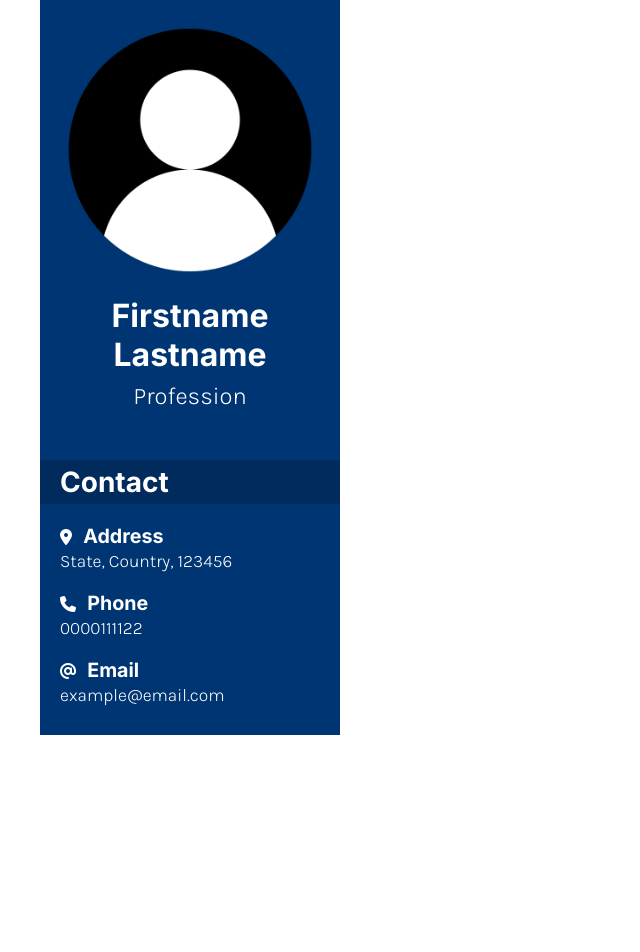
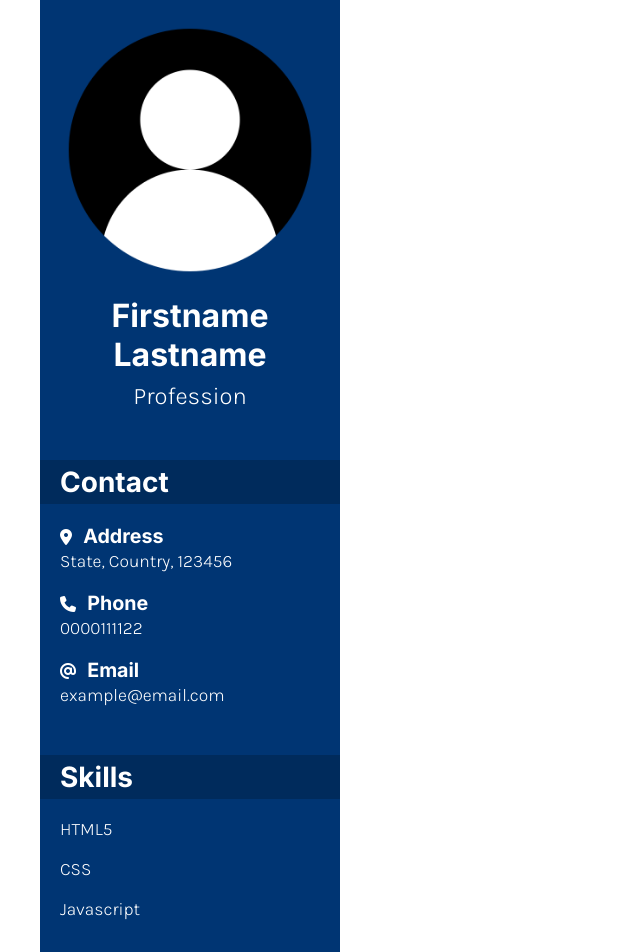
Before and after one commit to heyyayesh/cv-builder, a React (Create React App) app: page / in a window 1280 px wide. Shown: the top 952 px of the page, without its empty margins (0-640 px from the left). Before the commit the page ends 800 px from the top, so only its background shows below. Built offline with nearby package versions, Linux system fonts and the light colour scheme.

Commit message:
Add skills section

```diff
--- a/package.json
+++ b/package.json
@@ -6,6 +6,7 @@
     "@testing-library/jest-dom": "^5.16.2",
     "@testing-library/react": "^12.1.2",
     "@testing-library/user-event": "^13.5.0",
+    "nanoid": "^3.3.2",
     "react": "^17.0.2",
     "react-dom": "^17.0.2",
     "react-scripts": "5.0.0",
--- a/src/App.js
+++ b/src/App.js
@@ -1,6 +1,7 @@
 import './App.css';
 import Biodata from './components/Biodata';
 import Contact from './components/Contact';
+import Skills from './components/Skills';
 
 function App() {
   return (
@@ -8,6 +9,7 @@ function App() {
       <aside>
         <Biodata />
         <Contact />
+        <Skills />
       </aside>
     </div>
   );
--- a/src/components/Contact.js
+++ b/src/components/Contact.js
@@ -22,17 +22,17 @@ function Contact() {
     <div className={styles.Contact}>
       <h2>Contact</h2>
       <div>
-      <i class="fa-solid fa-location-dot"></i><h3>Address</h3>
+      <i className="fa-solid fa-location-dot"></i><h3>Address</h3>
         <EditableText type='address' content={contact.address} handleChange={handleChange} />
       </div>
 
       <div>
-      <i class="fa-solid fa-phone"></i><h3>Phone</h3>
+      <i className="fa-solid fa-phone"></i><h3>Phone</h3>
         <EditableText type='phone' content={contact.phone} handleChange={handleChange} />
       </div>
 
       <div>
-      <i class="fa-solid fa-at"></i><h3>Email</h3>
+      <i className="fa-solid fa-at"></i><h3>Email</h3>
         <EditableText type='email' content={contact.email} handleChange={handleChange} />
       </div>
     </div>
--- /dev/null
+++ b/src/components/Skills.js
@@ -0,0 +1,76 @@
+import React from 'react';
+import styles from './skills.module.css';
+import { nanoid } from 'nanoid';
+
+function Skills() {
+  const [skills, setSkills] = React.useState(['HTML5', 'CSS', 'Javascript']);
+  const [newInputVisible, setNewInputVisible] = React.useState(false);
+
+  const handleSkillsEnter = () => {
+    const btn = document.getElementById('plus');
+    console.log(btn);
+    btn.classList.remove(styles.invisible);
+  }
+
+  const handleSkillsLeave = () => {
+    const btn = document.getElementById('plus');
+    btn.classList.add(styles.invisible);
+    setNewInputVisible(false);
+  }
+
+  const handleListEnter = (id) => {
+    const btn = document.querySelector(`button[id=${id}]`);
+    btn.classList.remove(styles.invisible);
+  }
+
+  const handleListLeave = (id) => {
+    const btn = document.querySelector(`button[id=${id}]`);
+    btn.classList.add(styles.invisible);
+  }
+
+  const handleAddItemClick = () => {
+    setNewInputVisible(true);
+  }
+
+  const handleNewInputEnter = (e) => {
+    if (e.key === 'Enter') {
+      setSkills(prevSkills => [...prevSkills, e.target.value]);
+      setNewInputVisible(false);
+    }
+  }
+
+  const handleItemdelete = (skill) => {
+    setSkills(prev => {
+      return prev.filter(item => {
+        return item !== skill;
+      })
+    })
+  }
+
+  const ul = (
+    <ul>
+      {
+        skills.map((skill) => {
+          const id = nanoid();
+          return (
+            <li key={id} id={id} onMouseEnter={() => handleListEnter(id)} onMouseLeave={() => handleListLeave(id)}>
+              {skill}
+              <button id={id} className={styles.invisible} onClick={() => handleItemdelete(skill)}><i className="fa-solid fa-minus"></i></button>
+            </li>
+          )
+        })
+      }
+    </ul>
+  )
+
+  return (
+    <div className={styles.Skills} onMouseEnter={handleSkillsEnter} onMouseLeave={handleSkillsLeave}>
+      <h2>Skills</h2>
+      {ul}
+      <button id='plus' className={`${styles.addItem} ${styles.invisible}`} onClick={handleAddItemClick}><i className="fa-solid fa-plus"></i></button>
+      {newInputVisible && <input className={styles.newItemInput} onKeyDown={(e) => handleNewInputEnter(e)} autoFocus />}
+    </div>
+  )
+}
+
+export default Skills;
--- /dev/null
+++ b/src/components/skills.module.css
@@ -0,0 +1,56 @@
+.Skills {
+  color: white;
+  margin: 50px 0;
+}
+
+.invisible {
+  display: none;
+}
+
+ul {
+  padding: 0 20px;
+}
+
+li {
+  list-style: none;
+  font-family: 'Karla';
+  font-weight: 300;
+  font-size: 1.1rem;
+  padding-top: 20px;
+  position: relative;
+}
+
+h2 {
+  font-family: 'Inter', sans-serif;
+  font-size: 1.75rem;
+  background-color: #002b5c;
+  padding: .3rem 20px;
+}
+
+button.addItem {
+  width: 20px;
+  height: 20px;
+  margin: 20px;
+  padding: 2px 5px;
+  border: none;
+  border-radius: 2px;
+  cursor: pointer;
+  transform: scale(1);
+}
+
+li > button {
+  width: 20px;
+  height: 20px;
+  position: absolute;
+  transform: scale(1);
+  right: 20px;
+  cursor: pointer;
+}
+
+button:hover {
+  transform: scale(1.1);
+}
+
+.newItemInput {
+  font-size: 1rem;
+}
```
Also changed, not shown: 1 other file (tests, documents, lock files or other folders).
